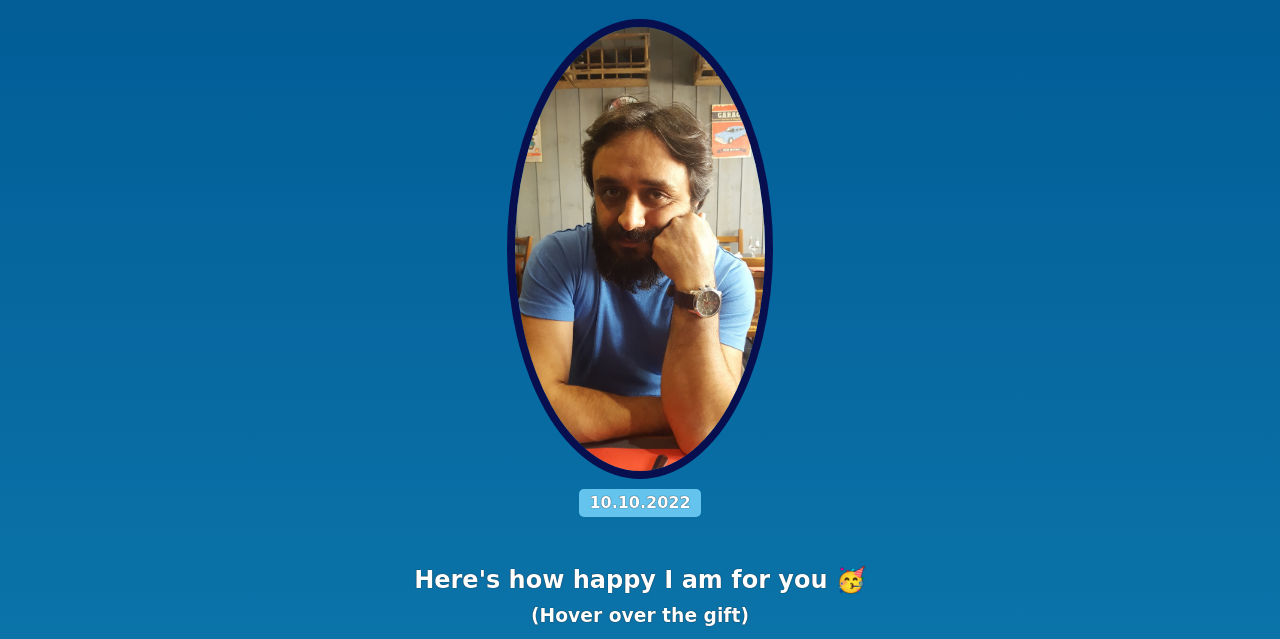
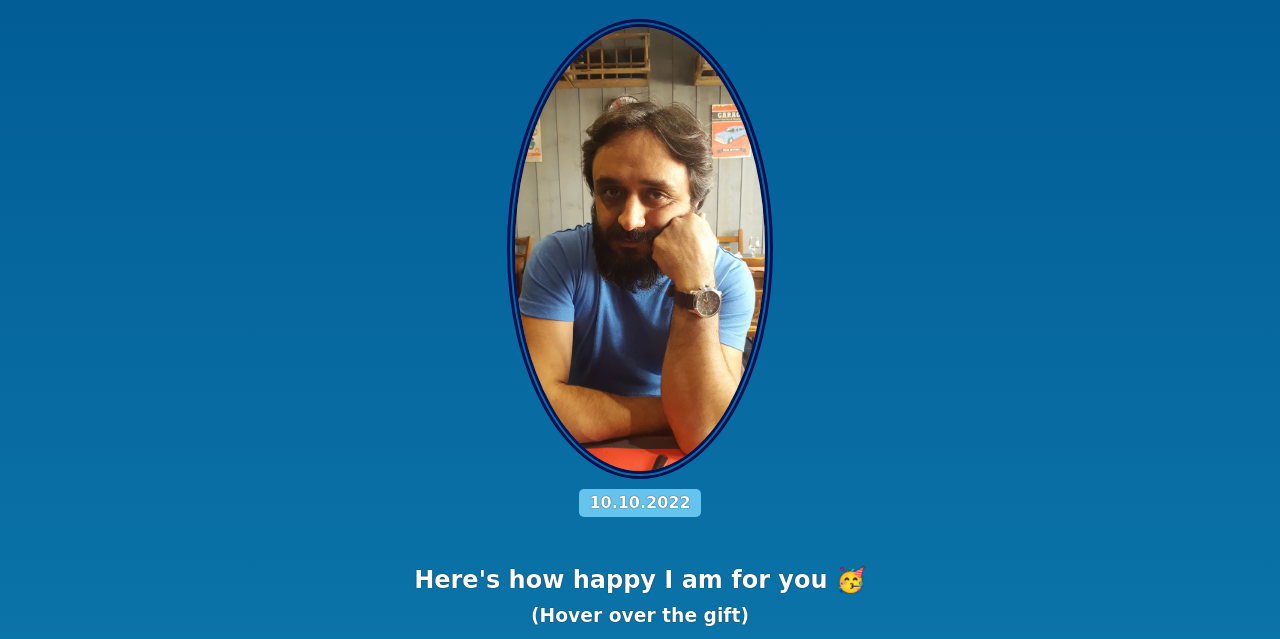
Before and after one commit to Farnooshmo/birthday-gift-site, a plain HTML site: page index.html in a window 1280 px wide. Shown: the part 161-800 px from the top of the page. Drawn offline with nearby package versions, Linux system fonts and the light colour scheme; a web font is replaced by a local one.

Commit message:
change the border

```diff
--- a/styles.css
+++ b/styles.css
@@ -1,24 +1,25 @@
 body {
-    padding-top:100px;
+  padding-top: 100px;
   text-align: center;
-    font-family: 'Happy Monkey', cursive;
+  font-family: "Happy Monkey", cursive;
   background: linear-gradient(#005792, #22b2da);
   color: #ffffff;
 }
 
-h1, h2, h3, h4, p {
+h1,
+h2,
+h3,
+h4,
+p {
   text-shadow: 0 0 1px black;
 }
 
 #bff-img {
-
   width: 250px;
   border-radius: 50%;
-    border: 8px solid #070f4e;
+  border: 8px double #070f4e;
   margin-bottom: 10px;
 }
-
-
 
 #bday-date {
   margin: 0;
@@ -71,13 +72,9 @@ h1, h2, h3, h4, p {
   background-image: url("https://media.giphy.com/media/K5YC2HXUjUPjDM3kjj/giphy.gif");
 }
 
-
-
 #gift-img-cheers:hover {
   background-image: url("images/cheers.gif");
 }
-
-
 
 /*
 Add the footer paragraph according to the design.
```
Lines whose indentation alone changed are shown as unchanged.
